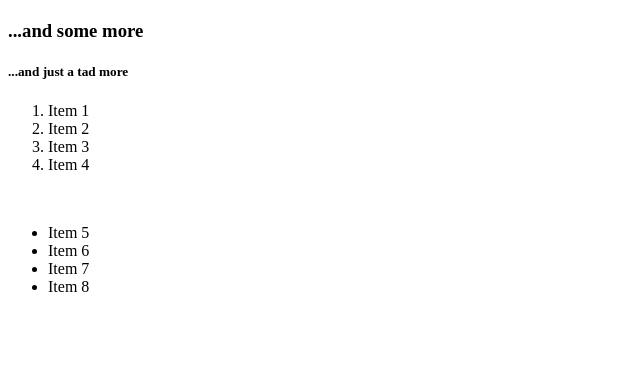
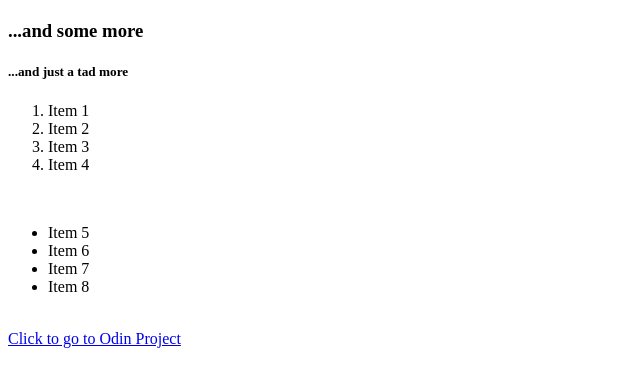
Before and after one commit to kffl126/git_test, a plain HTML site: page index.html in a window 1280 px wide. Shown: the part 60-446 px from the top of the page, without its empty margins (0-640 px from the left). Drawn offline with Linux system fonts and the light colour scheme.

Commit message:
..and more

```diff
--- a/index.html
+++ b/index.html
@@ -29,5 +29,9 @@
         <li>Item 7</li>
         <li>Item 8</li>
     </ul>
+
+    <br>
+
+    <a href="https://www.theodinproject.com/about">Click to go to Odin Project</a>
 </body>
 </html>
```
